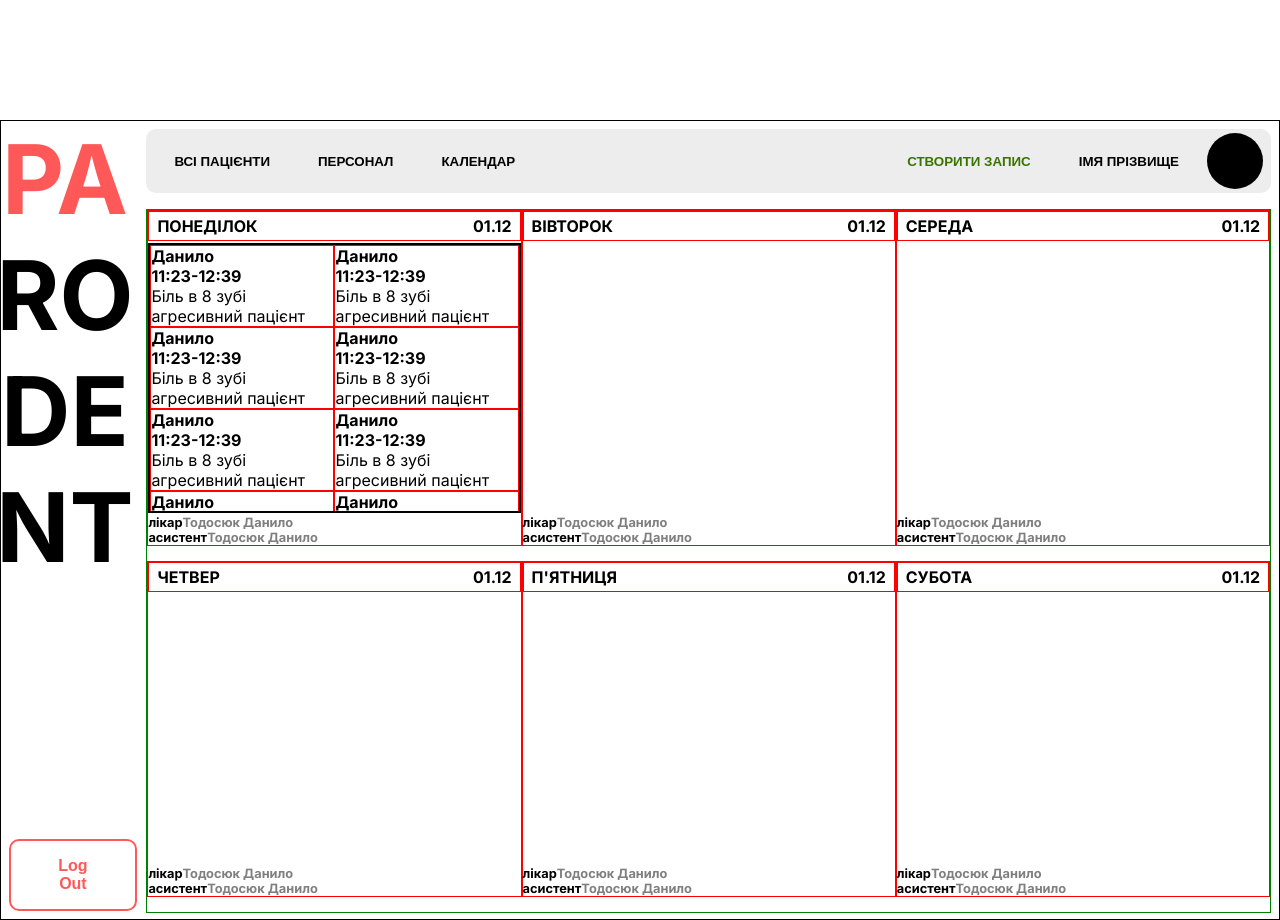
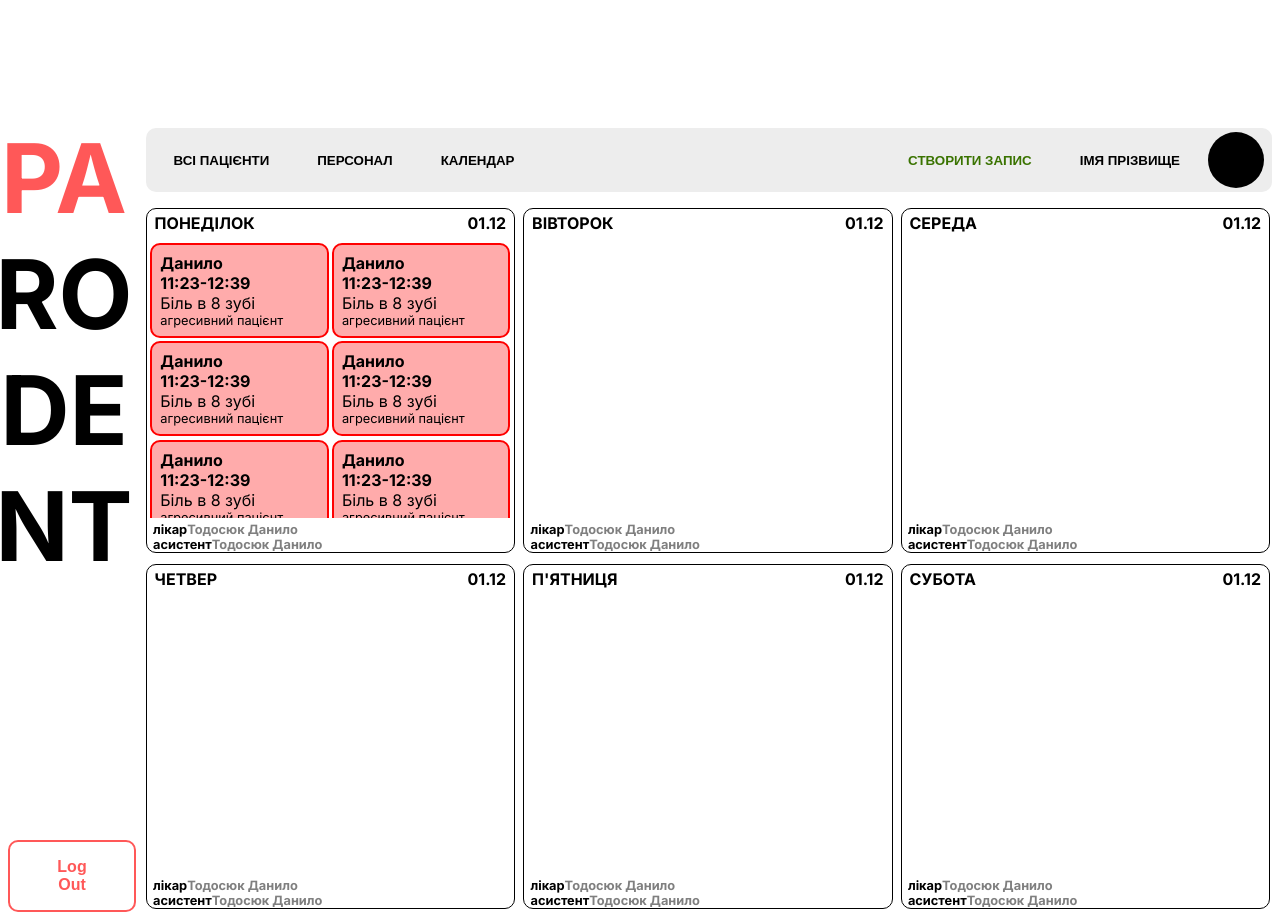
Before and after one commit to Parodent1/ParodentFront, a React (Vite) app: page / in a window 1280 px wide. Shown: the part 1480-2400 px from the top of the page. Built offline with nearby package versions, Linux system fonts and the light colour scheme.

Commit message:
added appointsments to weekschedule

```diff
--- a/src/components/appointments/appointment.css
+++ b/src/components/appointments/appointment.css
@@ -1,8 +1,11 @@
 .appointmentBody{
-    border: 1px solid red;
     width: 100%;
     height: fit-content;
     box-sizing: border-box;
+    border: 2px solid red;
+    padding: .5em;
+    border-radius: 10px;
+    background-color: rgba(255, 88, 88, .5);
 }
 .clientName{
     font-size: 1em;
@@ -10,3 +13,6 @@
 .appointmentTime{
     font-size: 1em;
 }
+.coment{
+    font-size: .8em;
+}
--- a/src/pages/weeklySchedule/WeeklySchedule.jsx
+++ b/src/pages/weeklySchedule/WeeklySchedule.jsx
@@ -16,7 +16,6 @@ function WeeklySchedule() {
             <h1>01.12</h1>
           </div>
           <div className="appointmentBox">
-          <Appointment/>
             <Appointment/>
             <Appointment/>
             <Appointment/>
--- a/src/pages/weeklySchedule/weeklySchedule.css
+++ b/src/pages/weeklySchedule/weeklySchedule.css
@@ -1,6 +1,5 @@
 @import url("https://fonts.googleapis.com/css2?family=Inter:ital,opsz,wght@0,14..32,100..900;1,14..32,100..900&display=swap");
 .weeklyScheduleBody {
-  border: 1px solid black;
   height: 100vh;
   position: relative;
   padding-top: 10vh;
@@ -8,39 +7,38 @@
   font-family: "Inter", sans-serif;
 }
 .weeklyScheduleContent {
-  border: 1px solid green;
   height: 88vh;
   width: 88%;
   position: absolute;
   right: 0;
   margin: 0.5em;
-  display: grid;
-  grid-template-columns: repeat(3, 1fr);
-  grid-template-rows: repeat(2, 1fr);
+  display: flex;
+  gap: 0.5em;
+  flex-wrap: wrap;
+
 }
 .dailyBox {
-    height: 21em;
-  border: 1px solid red;
+    width: 32.8%;
+    height: 49%;
   position: relative;
-  padding: 2em 0  2em 0;
+  border: 1px solid black;
+  border-radius: 10px;
+  display: flex;
+  align-items: center;
+  justify-content: center;
 }
 .appointmentBox{
     display: grid;
+    gap: .2em;
+    height: 80%;
+    width: 98%;
     grid-template-columns: repeat(2, 1fr);
-    border: 2px solid black;
-    height: 100%;
     overflow: scroll;
 }
-.monday{grid-area: 1 / 1 / 2 / 2;}
-.tuesday{grid-area: 1 / 2 / 2 / 3;}
-.wednesday{ grid-area: 1 / 3 / 2 / 4;}
-.thursday{grid-area: 2 / 1 / 3 / 2;}
-.friday{grid-area: 2 / 2 / 3 / 3;}
-.saturday{ grid-area: 2 / 3 / 3 / 4;}
+
 .scheduleDate {
   display: flex;
   justify-content: space-between;
-  border: 1px solid red;
   padding: .5em 1em;
   font-size: .5em;
   text-transform: uppercase;
@@ -53,6 +51,8 @@
   font-size: .4em;
   position: absolute;
   bottom: 0;
+  width: 100%;
+  padding-left: 1em;
 }
 .dayStuff div{
     display: flex;
```
Lines whose indentation alone changed are shown as unchanged.
